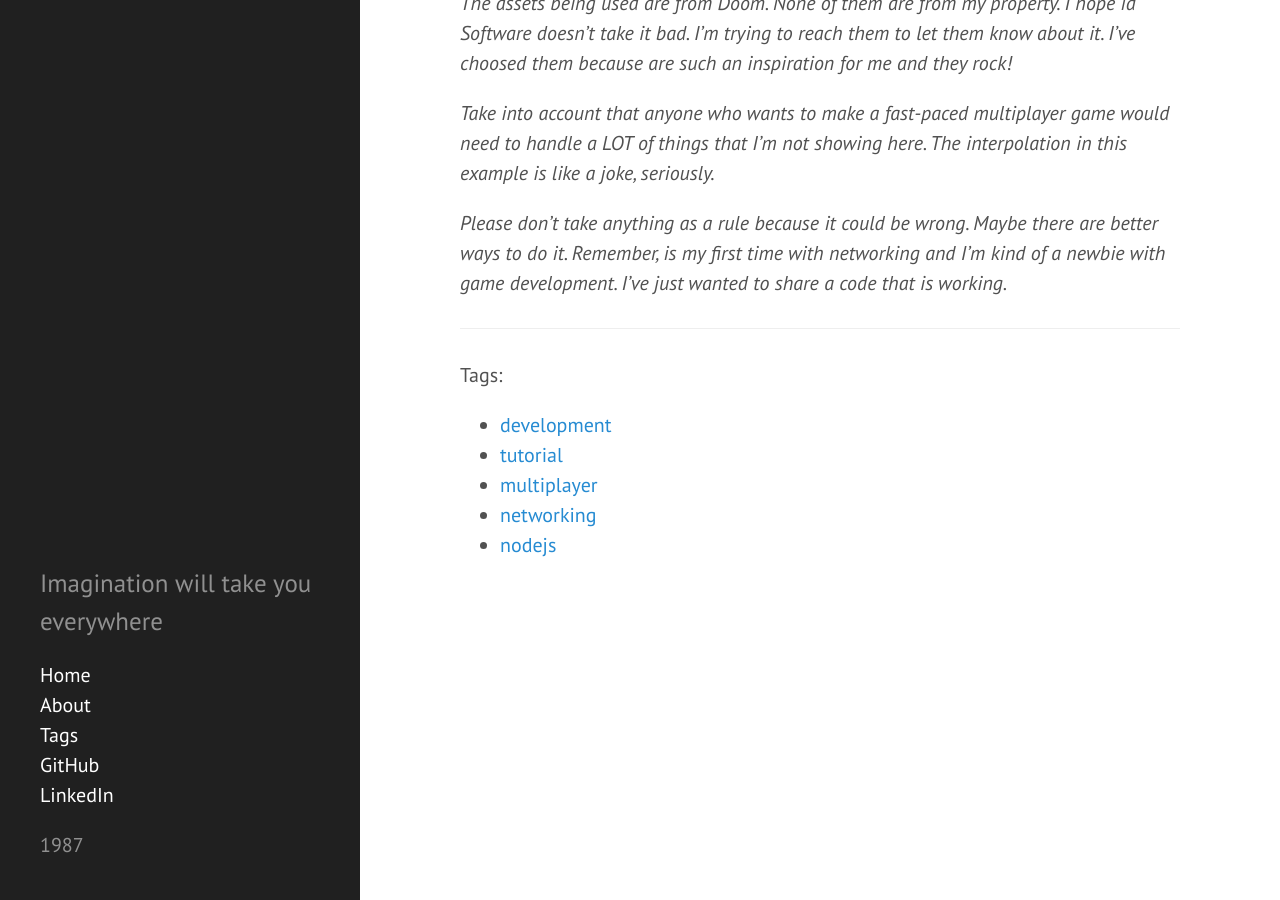
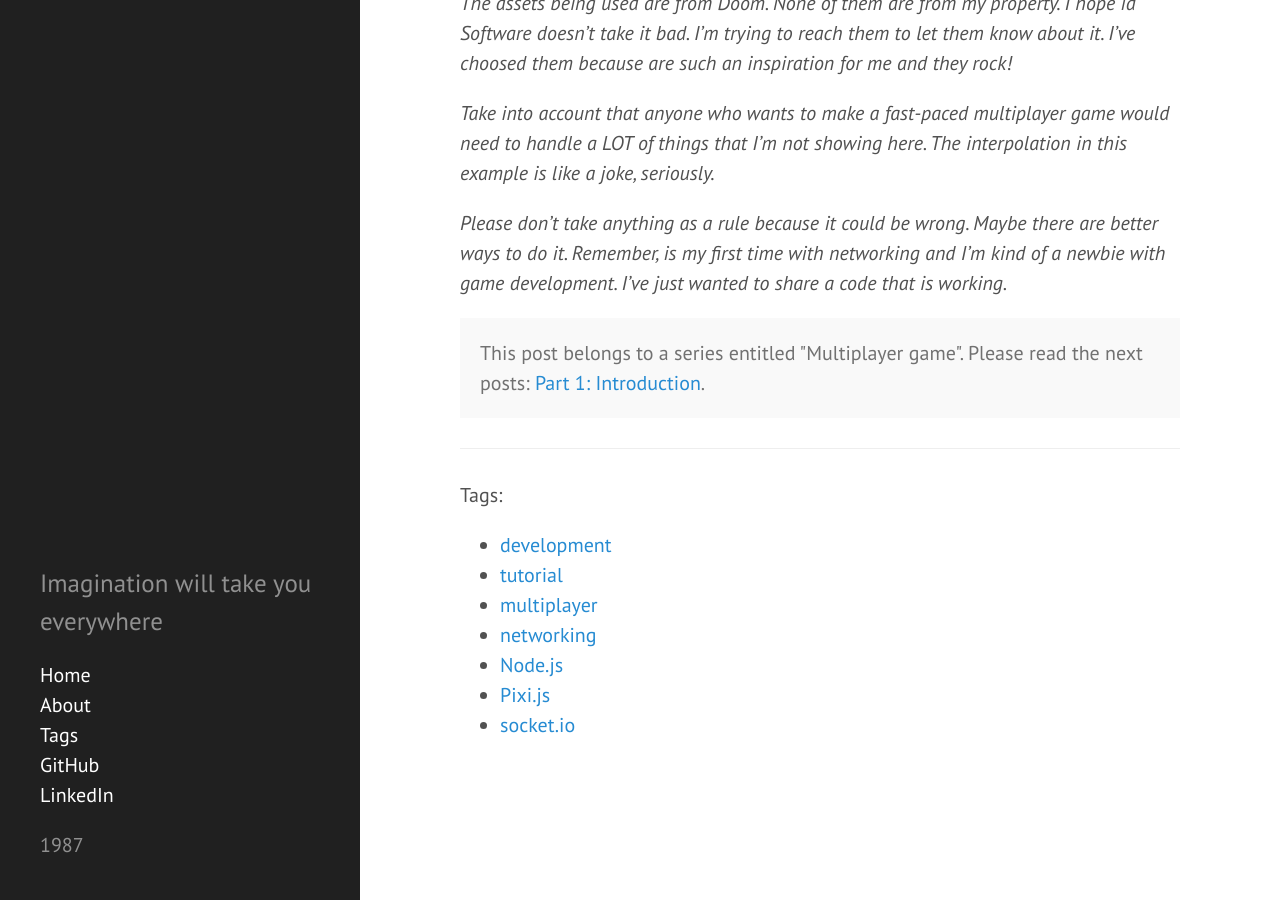
Before and after one commit to matiasbeckerle/matiasbeckerle.github.io, a Jekyll site: the page built from _posts/2015-05-24-multiplayer-game-part-1.md, in a window 1280 px wide and 900 px high, scrolled down 1061 px. Built offline with Jekyll 4.4.1, drawn with Linux system fonts in a browser that asks for light colours; Markdown is read by kramdown in place of the engine named in the settings; comment, search, counter and statistics services are not loaded.

Commit message:
Fix tags and add reference to following posts

```diff
--- a/_posts/2015-05-24-multiplayer-game-part-1.md
+++ b/_posts/2015-05-24-multiplayer-game-part-1.md
@@ -1,7 +1,7 @@
 ---
 layout: post
 title: Multiplayer game part 1
-tags : [development, tutorial, multiplayer, networking, nodejs]
+tags : [development, tutorial, multiplayer, networking, Node.js, Pixi.js, socket.io]
 ---
 
 ## Introduction
@@ -31,3 +31,7 @@ I will explain a little bit in the following posts. If you want to take a look t
 *Take into account that anyone who wants to make a fast-paced multiplayer game would need to handle a LOT of things that I'm not showing here. The interpolation in this example is like a joke, seriously.*
 
 *Please don't take anything as a rule because it could be wrong. Maybe there are better ways to do it. Remember, is my first time with networking and I'm kind of a newbie with game development. I've just wanted to share a code that is working.*
+
+<div class="message">
+	This post belongs to a series entitled "Multiplayer game". Please read the next posts: <a href="/2015/05/24/multiplayer-game-part-1">Part 1: Introduction</a>.
+</div>
```
